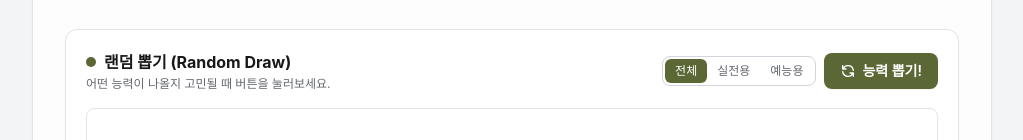
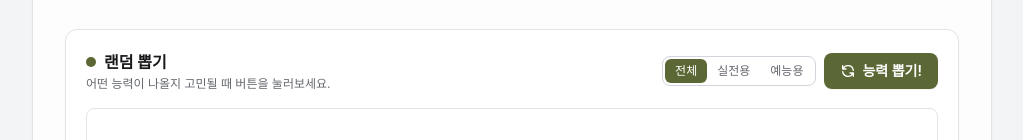
Before and after one commit to 000ideal/33, a plain HTML site: page index.html in a window 1280 px wide. Shown: the part 268-408 px from the top of the page, without its empty margins (128-1151 px from the left). Drawn offline with nearby package versions, Linux system fonts and the light colour scheme; a web font is replaced by a local one.

Commit message:
Update index.html

```diff
--- a/index.html
+++ b/index.html
@@ -87,7 +87,7 @@
                         <div>
                             <div class="flex items-center gap-2">
                                 <span class="inline-block w-2.5 h-2.5 rounded-full bg-[#5B6835]"></span>
-                                <h2 class="text-base font-bold text-[#18181B]">랜덤 뽑기 (Random Draw)</h2>
+                                <h2 class="text-base font-bold text-[#18181B]">랜덤 뽑기</h2>
                             </div>
                             <p class="text-xs text-[#64676E] mt-0.5">어떤 능력이 나올지 고민될 때 버튼을 눌러보세요.</p>
                         </div>
```
